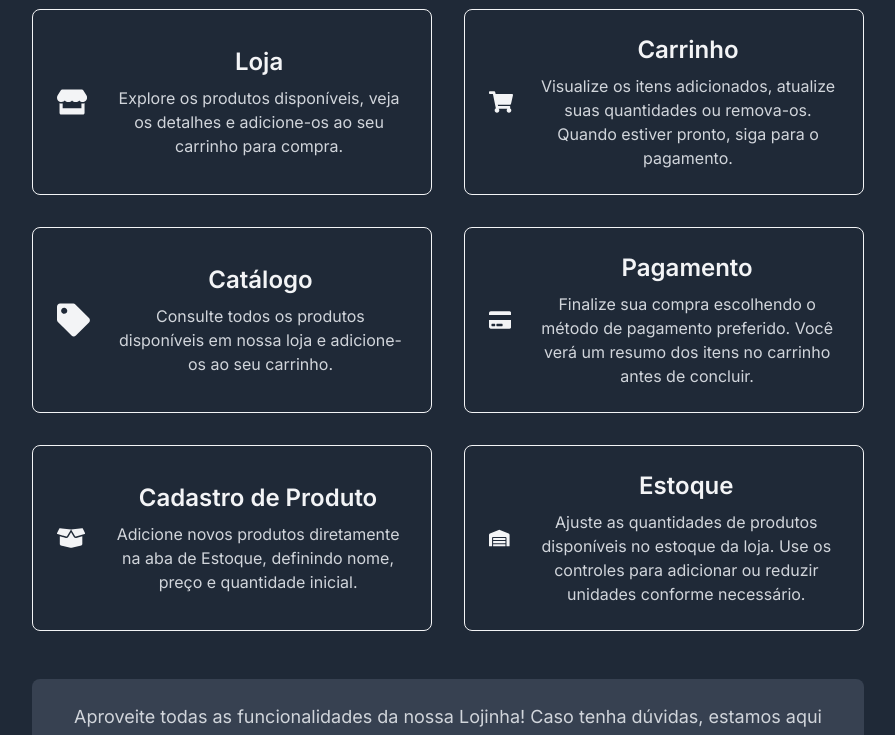
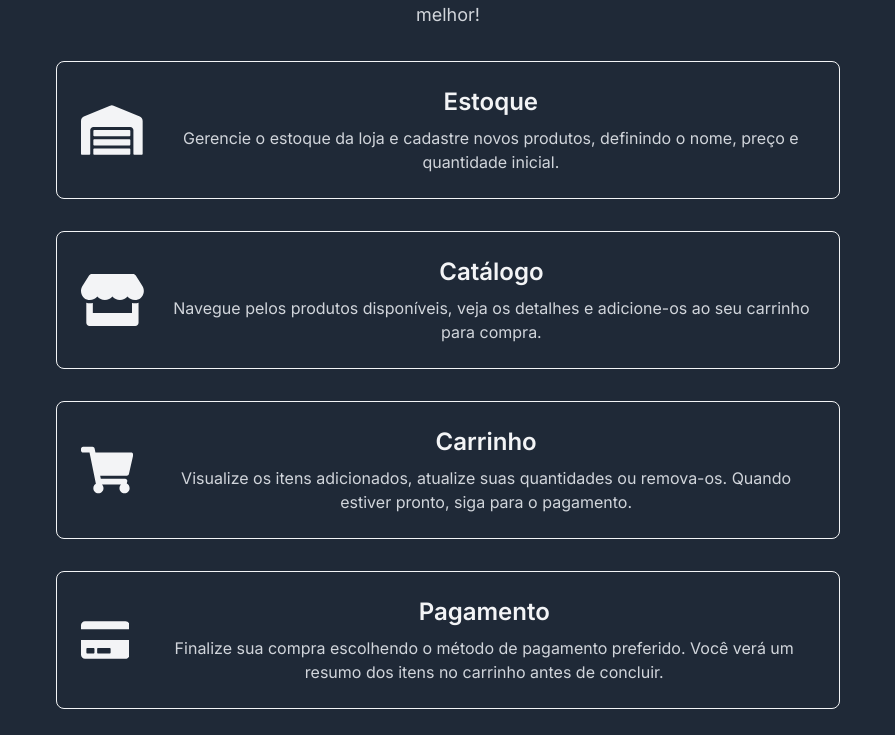
Before and after one commit to brunomachadors/playground, a Next.js app: page /store in a window 1280 px wide. Shown: the part 400-1135 px from the top of the page, without its empty margins (192-1087 px from the left). Built offline with nearby package versions, Linux system fonts and the light colour scheme.

Commit message:
New version

```diff
--- a/src/app/components/Shop/Instructions.tsx
+++ b/src/app/components/Shop/Instructions.tsx
@@ -2,17 +2,16 @@ import React from 'react';
 import {
   FaStore,
   FaShoppingCart,
-  FaTag,
   FaCreditCard,
-  FaBoxOpen,
   FaWarehouse,
+  FaClipboardList,
 } from 'react-icons/fa';
 
 export default function Instructions() {
   return (
     <div
       id="instructionsContainer"
-      className="bg-gray-800 p-6 sm:p-0 text-gray-100 max-w-3xl sm:max-w-5xl mx-auto"
+      className="bg-gray-800 p-6 text-gray-100 max-w-3xl sm:max-w-5xl mx-auto"
     >
       <h2
         id="instructionsHeader"
@@ -27,15 +26,31 @@ export default function Instructions() {
         tornar sua experiência ainda melhor!
       </p>
 
-      <div className="grid grid-cols-1 md:grid-cols-2 gap-8">
-        {/* Loja */}
+      <div className="flex flex-col space-y-8">
+        {/* Estoque */}
+        <div className="flex items-center space-x-6 border border-gray-100 p-6 rounded-lg">
+          <FaWarehouse className="text-7xl text-gray-100" />
+          <div>
+            <h3 className="text-2xl font-semibold text-gray-100 mb-2">
+              Estoque
+            </h3>
+            <p className="text-gray-300">
+              Gerencie o estoque da loja e cadastre novos produtos, definindo o
+              nome, preço e quantidade inicial.
+            </p>
+          </div>
+        </div>
+
+        {/* Catálogo */}
         <div className="flex items-center space-x-6 border border-gray-100 p-6 rounded-lg">
           <FaStore className="text-7xl text-gray-100" />
           <div>
-            <h3 className="text-2xl font-semibold text-gray-100 mb-2">Loja</h3>
+            <h3 className="text-2xl font-semibold text-gray-100 mb-2">
+              Catálogo
+            </h3>
             <p className="text-gray-300">
-              Explore os produtos disponíveis, veja os detalhes e adicione-os ao
-              seu carrinho para compra.
+              Navegue pelos produtos disponíveis, veja os detalhes e adicione-os
+              ao seu carrinho para compra.
             </p>
           </div>
         </div>
@@ -54,20 +69,6 @@ export default function Instructions() {
           </div>
         </div>
 
-        {/* Catálogo */}
-        <div className="flex items-center space-x-6 border border-gray-100 p-6 rounded-lg">
-          <FaTag className="text-7xl text-gray-100" />
-          <div>
-            <h3 className="text-2xl font-semibold text-gray-100 mb-2">
-              Catálogo
-            </h3>
-            <p className="text-gray-300">
-              Consulte todos os produtos disponíveis em nossa loja e adicione-os
-              ao seu carrinho.
-            </p>
-          </div>
-        </div>
-
         {/* Pagamento */}
         <div className="flex items-center space-x-6 border border-gray-100 p-6 rounded-lg">
           <FaCreditCard className="text-7xl text-gray-100" />
@@ -82,42 +83,20 @@ export default function Instructions() {
           </div>
         </div>
 
-        {/* Cadastro de Produto */}
+        {/* Ordens */}
         <div className="flex items-center space-x-6 border border-gray-100 p-6 rounded-lg">
-          <FaBoxOpen className="text-7xl text-gray-100" />
+          <FaClipboardList className="text-7xl text-gray-100" />
           <div>
             <h3 className="text-2xl font-semibold text-gray-100 mb-2">
-              Cadastro de Produto
+              Ordens
             </h3>
             <p className="text-gray-300">
-              Adicione novos produtos diretamente na aba de Estoque, definindo
-              nome, preço e quantidade inicial.
-            </p>
-          </div>
-        </div>
-
-        {/* Gerenciamento de Estoque */}
-        <div className="flex items-center space-x-6 border border-gray-100 p-6 rounded-lg">
-          <FaWarehouse className="text-7xl text-gray-100" />
-          <div>
-            <h3 className="text-2xl font-semibold text-gray-100 mb-2">
-              Estoque
-            </h3>
-            <p className="text-gray-300">
-              Ajuste as quantidades de produtos disponíveis no estoque da loja.
-              Use os controles para adicionar ou reduzir unidades conforme
-              necessário.
+              Consulte o histórico de compras, com detalhes sobre os itens
+              adquiridos, o total pago e a data do pedido.
             </p>
           </div>
         </div>
       </div>
-
-      <div className="mt-12 p-6 bg-gray-700 rounded-lg">
-        <p className="text-center text-gray-300 text-lg">
-          Aproveite todas as funcionalidades da nossa Lojinha! Caso tenha
-          dúvidas, estamos aqui para ajudar. ❤
-        </p>
-      </div>
     </div>
   );
 }
--- a/src/app/components/Shop/ProductContext.tsx
+++ b/src/app/components/Shop/ProductContext.tsx
@@ -50,15 +50,18 @@ export const useProductContext = () => {
 // Provider para encapsular os componentes
 export const ProductProvider = ({ children }: { children: ReactNode }) => {
   const [products, setProducts] = useState<Product[]>([
-    { name: 'Smartphone', price: 699.99, quantity: 10 },
-    { name: 'Fone de Ouvido Bluetooth', price: 129.99, quantity: 15 },
-    { name: 'Notebook', price: 1499.99, quantity: 5 },
-    { name: 'Tablet', price: 499.99, quantity: 7 },
-    { name: 'Smartwatch', price: 199.99, quantity: 12 },
-    { name: 'Monitor 4K', price: 349.99, quantity: 6 },
-    { name: 'Teclado Mecânico', price: 89.99, quantity: 20 },
-    { name: 'Mouse Gamer', price: 59.99, quantity: 25 },
-    { name: 'Caixa de Som Bluetooth', price: 79.99, quantity: 10 },
+    { name: 'Lightsaber (Star Wars)', price: 9999.99, quantity: 2 },
+    { name: 'Pato de Borracha Gigante', price: 49.99, quantity: 15 },
+    { name: 'Repelente para Tubarões', price: 299.99, quantity: 5 },
+    {
+      name: 'Capacete de Alumínio para Proteção Contra Controle Mental Alienígena',
+      price: 19.99,
+      quantity: 50,
+    },
+    { name: 'Chave de Fenda Sônica (Doctor Who)', price: 79.99, quantity: 7 },
+    { name: 'Vela com Cheiro de Bacon', price: 14.99, quantity: 20 },
+    { name: 'Caneta Invisível', price: 9.99, quantity: 0 },
+    { name: 'Óculos para Cães', price: 24.99, quantity: 12 },
   ]);
 
   const [cart, setCart] = useState<CartItem[]>([]);
```
